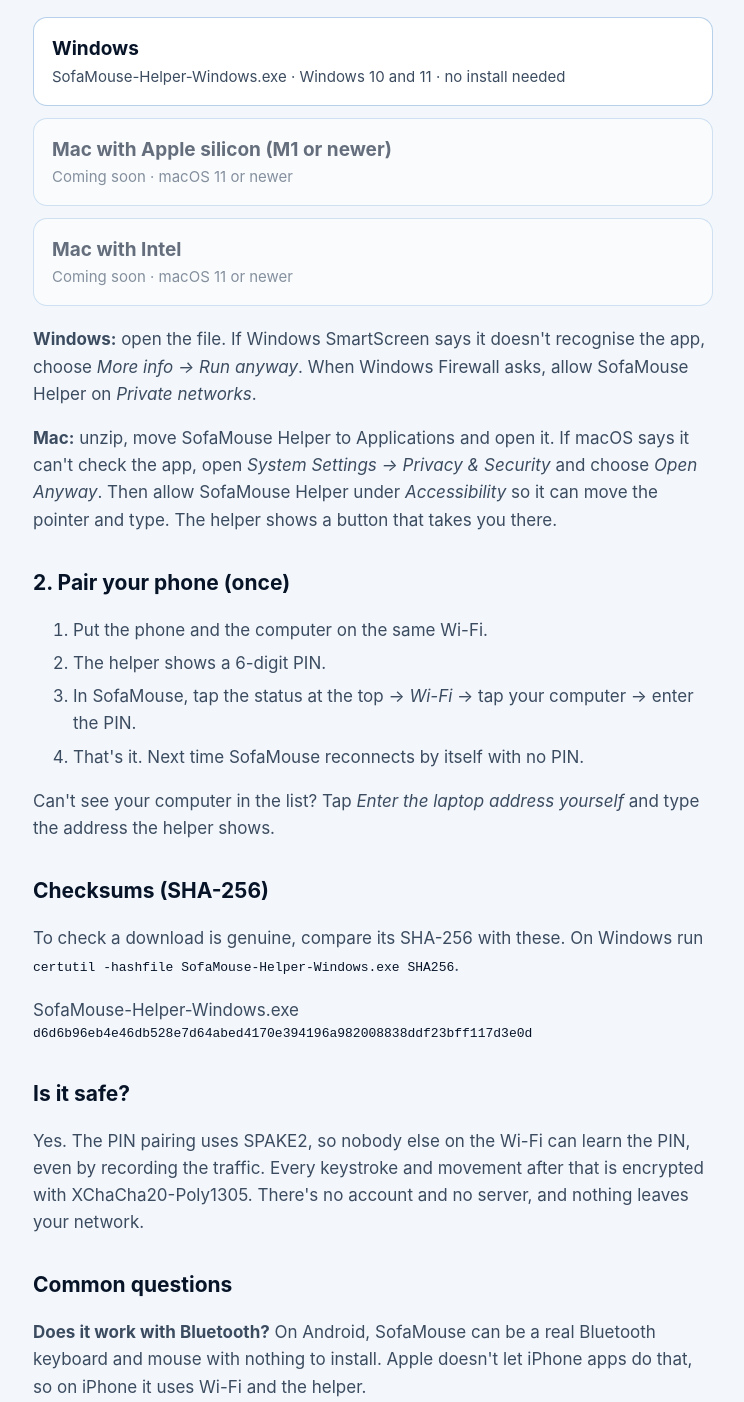
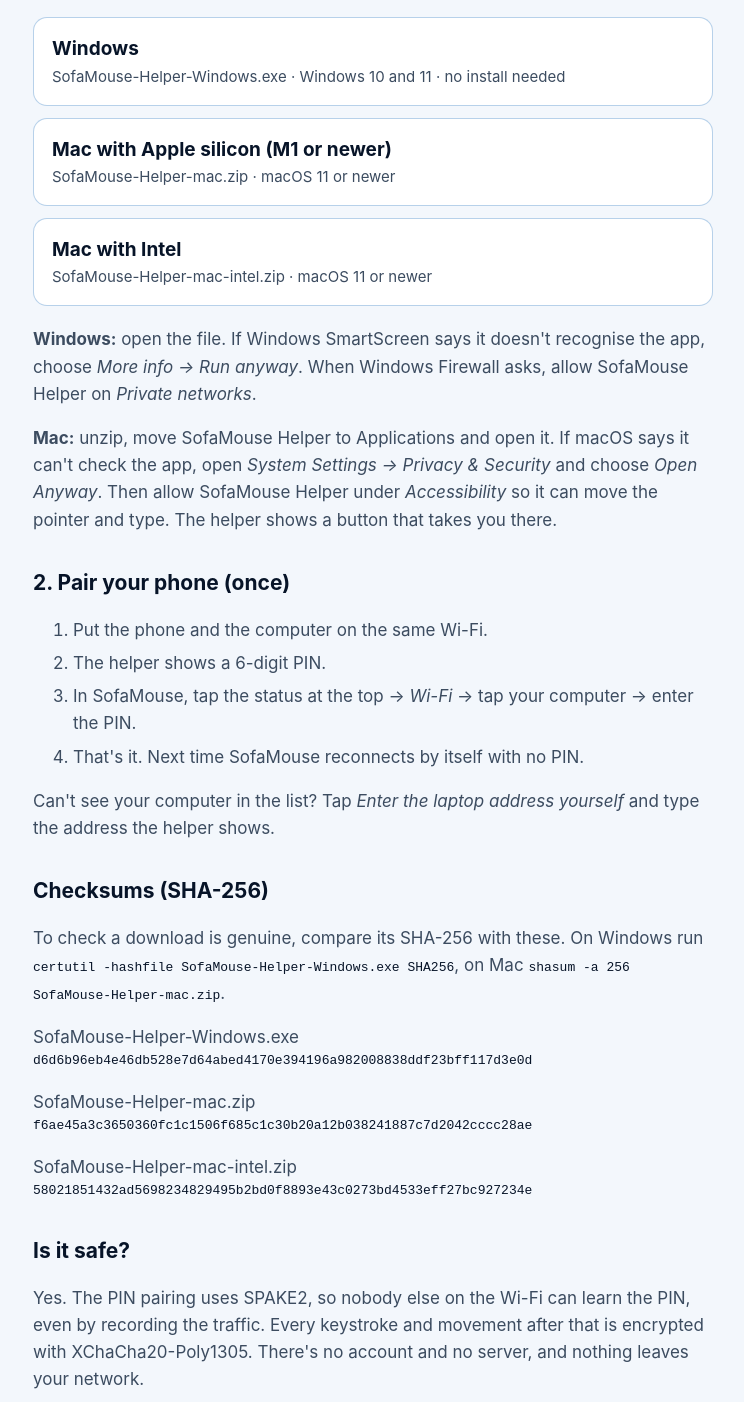
Before and after one commit to Entr0zy/sofamouse, a plain HTML site: page index.html in a window 1280 px wide. Shown: the part 284-1686 px from the top of the page, without its empty margins (267-1011 px from the left). Drawn offline with Linux system fonts and the light colour scheme.

Commit message:
Mac helper downloads (Apple silicon and Intel) and checksums

```diff
--- a/index.html
+++ b/index.html
@@ -16,7 +16,6 @@
   .downloads { display: grid; gap: 12px; margin: 20px 0; }
   .dl { display: block; background: var(--card); border-radius: 14px; padding: 16px 18px; text-decoration: none; color: var(--text); border: 1px solid color-mix(in srgb, var(--accent) 30%, transparent); }
   .dl strong { font-size: 19px; }
-  .soon { opacity: .6; }
   .dl span { display: block; color: var(--body); font-size: 15px; }
   ol li { margin-bottom: 6px; }
   .sums code { display: block; font-size: 13px; overflow-wrap: anywhere; color: var(--text); }
@@ -30,8 +29,8 @@
   <h2>1. Get the free helper for your computer</h2>
   <div class="downloads">
     <a class="dl" href="https://github.com/Entr0zy/sofamouse/releases/latest/download/SofaMouse-Helper-Windows.exe"><strong>Windows</strong><span>SofaMouse-Helper-Windows.exe · Windows 10 and 11 · no install needed</span></a>
-    <div class="dl soon"><strong>Mac with Apple silicon (M1 or newer)</strong><span>Coming soon · macOS 11 or newer</span></div>
-    <div class="dl soon"><strong>Mac with Intel</strong><span>Coming soon · macOS 11 or newer</span></div>
+    <a class="dl" href="https://github.com/Entr0zy/sofamouse/releases/latest/download/SofaMouse-Helper-mac.zip"><strong>Mac with Apple silicon (M1 or newer)</strong><span>SofaMouse-Helper-mac.zip · macOS 11 or newer</span></a>
+    <a class="dl" href="https://github.com/Entr0zy/sofamouse/releases/latest/download/SofaMouse-Helper-mac-intel.zip"><strong>Mac with Intel</strong><span>SofaMouse-Helper-mac-intel.zip · macOS 11 or newer</span></a>
   </div>
   <p><strong>Windows:</strong> open the file. If Windows SmartScreen says it doesn't recognise the app, choose <em>More info → Run anyway</em>. When Windows Firewall asks, allow SofaMouse Helper on <em>Private networks</em>.</p>
   <p><strong>Mac:</strong> unzip, move SofaMouse Helper to Applications and open it. If macOS says it can't check the app, open <em>System Settings → Privacy &amp; Security</em> and choose <em>Open Anyway</em>. Then allow SofaMouse Helper under <em>Accessibility</em> so it can move the pointer and type. The helper shows a button that takes you there.</p>
@@ -46,8 +45,10 @@
   <p>Can't see your computer in the list? Tap <em>Enter the laptop address yourself</em> and type the address the helper shows.</p>
 
   <h2>Checksums (SHA-256)</h2>
-  <p class="sums">To check a download is genuine, compare its SHA-256 with these. On Windows run <code style="display:inline">certutil -hashfile SofaMouse-Helper-Windows.exe SHA256</code>.</p>
+  <p class="sums">To check a download is genuine, compare its SHA-256 with these. On Windows run <code style="display:inline">certutil -hashfile SofaMouse-Helper-Windows.exe SHA256</code>, on Mac <code style="display:inline">shasum -a 256 SofaMouse-Helper-mac.zip</code>.</p>
   <p class="sums">SofaMouse-Helper-Windows.exe<code>d6d6b96eb4e46db528e7d64abed4170e394196a982008838ddf23bff117d3e0d</code></p>
+  <p class="sums">SofaMouse-Helper-mac.zip<code>f6ae45a3c3650360fc1c1506f685c1c30b20a12b038241887c7d2042cccc28ae</code></p>
+  <p class="sums">SofaMouse-Helper-mac-intel.zip<code>58021851432ad5698234829495b2bd0f8893e43c0273bd4533eff27bc927234e</code></p>
 
   <h2>Is it safe?</h2>
   <p>Yes. The PIN pairing uses SPAKE2, so nobody else on the Wi-Fi can learn the PIN, even by recording the traffic. Every keystroke and movement after that is encrypted with XChaCha20-Poly1305. There's no account and no server, and nothing leaves your network.</p>
```
